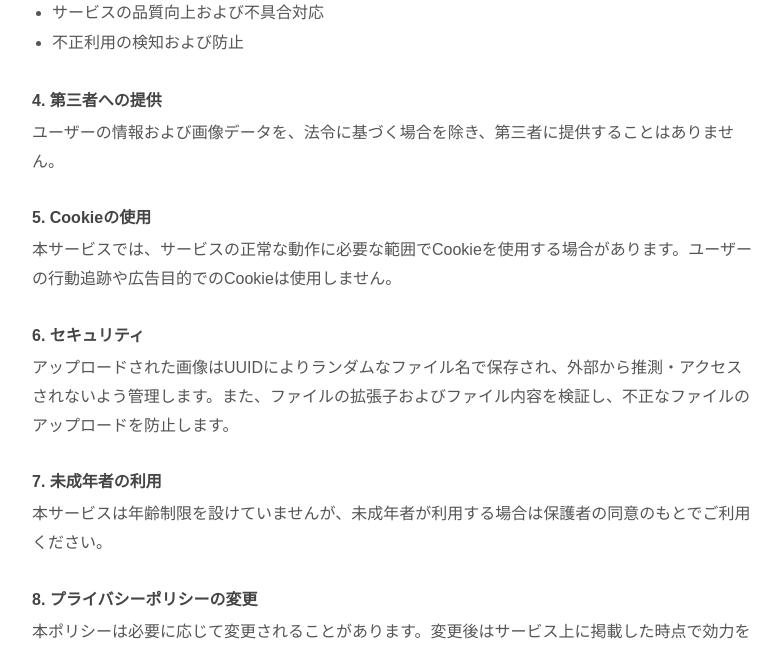
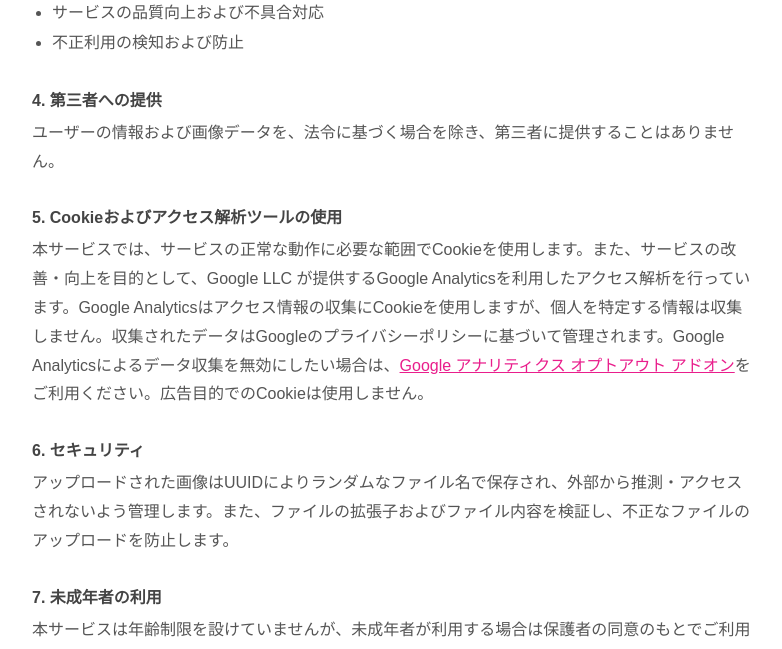
Before and after one commit to tatsu00157/image-enhancer, a Flask app: page /privacy in a window 1280 px wide. Shown: the part 671-1320 px from the top of the page, without its empty margins (248-1030 px from the left). Run offline with Flask 3, Linux system fonts and the light colour scheme.

Commit message:
プライバシーポリシーにGoogle Analytics利用を追記
Co-Authored-By: Claude Sonnet 4.6 <noreply@anthropic.com>

```diff
--- a/templates/privacy.html
+++ b/templates/privacy.html
@@ -29,8 +29,8 @@
   <h2>4. 第三者への提供</h2>
   <p>ユーザーの情報および画像データを、法令に基づく場合を除き、第三者に提供することはありません。</p>
 
-  <h2>5. Cookieの使用</h2>
-  <p>本サービスでは、サービスの正常な動作に必要な範囲でCookieを使用する場合があります。ユーザーの行動追跡や広告目的でのCookieは使用しません。</p>
+  <h2>5. Cookieおよびアクセス解析ツールの使用</h2>
+  <p>本サービスでは、サービスの正常な動作に必要な範囲でCookieを使用します。また、サービスの改善・向上を目的として、Google LLC が提供するGoogle Analyticsを利用したアクセス解析を行っています。Google Analyticsはアクセス情報の収集にCookieを使用しますが、個人を特定する情報は収集しません。収集されたデータはGoogleのプライバシーポリシーに基づいて管理されます。Google Analyticsによるデータ収集を無効にしたい場合は、<a href="https://tools.google.com/dlpage/gaoptout" target="_blank" rel="noopener" style="color:#e91e8c;">Google アナリティクス オプトアウト アドオン</a>をご利用ください。広告目的でのCookieは使用しません。</p>
 
   <h2>6. セキュリティ</h2>
   <p>アップロードされた画像はUUIDによりランダムなファイル名で保存され、外部から推測・アクセスされないよう管理します。また、ファイルの拡張子およびファイル内容を検証し、不正なファイルのアップロードを防止します。</p>
```
